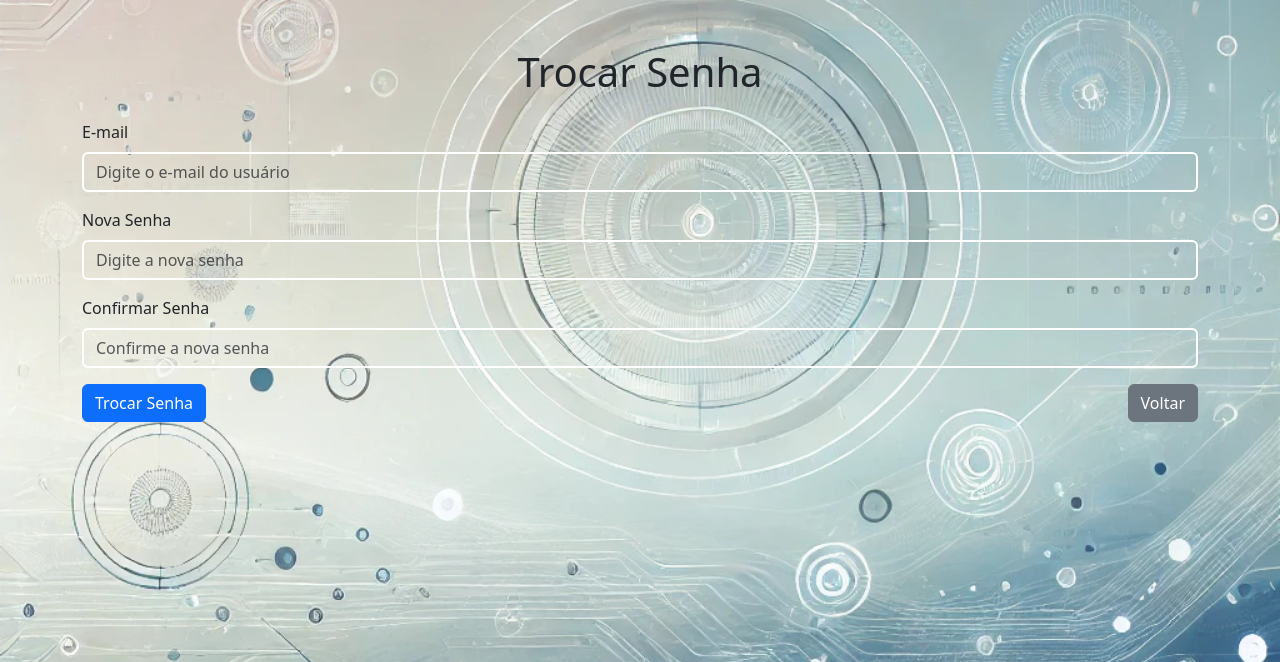
After one commit to PatoRoco38/syscall, a Django app: template core/templates/trocar_senha.html in a window 1280 px wide. The commit adds this page. Shown: the top 662 px of the page. Run offline with Django 5.2, Linux system fonts and the light colour scheme; the template is opened without the code that fills it, so the values that code supplies are empty.

Commit message:
Finalizado a criação da página de troca de senha

```diff
--- a/core/templates/index.html
+++ b/core/templates/index.html
@@ -22,7 +22,7 @@
     <div class="index-buttons">
         <a href="{% url 'abrir_chamado' %}" class="btn">Abrir Chamado</a>
         {# <a href="{% url 'relatorio' %}" class="btn">Relatório</a> #}
-        {# <a href="{% url 'trocar_senha' %}" class="btn">Trocar Senha</a> #}
+        <a href="{% url 'trocar_senha' %}" class="btn">Trocar Senha</a>
         <a href="{% url 'cadastro' %}" class="btn">Cadastre-se</a>
         <a href="{% url 'logout' %}" class="btn">Logout</a>
     </div>
--- /dev/null
+++ b/core/templates/trocar_senha.html
@@ -0,0 +1,44 @@
+{% load static %}
+<!DOCTYPE html>
+<html lang="pt-br">
+<head>
+    <meta charset="UTF-8">
+    <meta name="viewport" content="width=device-width, initial-scale=1.0">
+    <title>Trocar Senha</title>
+    <link rel="stylesheet" href="https://cdn.jsdelivr.net/npm/bootstrap@5.3.0/dist/css/bootstrap.min.css">
+    <link rel="stylesheet" href="{% static 'css/styles.css' %}">
+</head>
+<body>
+    <div class="container mt-5">
+        <h1 class="text-center mb-4">Trocar Senha</h1>
+        <form method="POST">
+            {% csrf_token %}
+            <div class="mb-3">
+                <label for="email" class="form-label">E-mail</label>
+                <input type="email" class="form-control" id="email" name="email" placeholder="Digite o e-mail do usuário" required>
+            </div>
+            <div class="mb-3">
+                <label for="senha" class="form-label">Nova Senha</label>
+                <input type="password" class="form-control" id="senha" name="senha" placeholder="Digite a nova senha" required>
+            </div>
+            <div class="mb-3">
+                <label for="confirmar_senha" class="form-label">Confirmar Senha</label>
+                <input type="password" class="form-control" id="confirmar_senha" name="confirmar_senha" placeholder="Confirme a nova senha" required>
+            </div>
+            <div class="d-flex justify-content-between">
+                <button type="submit" class="btn btn-primary">Trocar Senha</button>
+                <a href="{% url 'index' %}" class="btn btn-secondary">Voltar</a>
+            </div>
+        </form>
+    </div>
+
+    {% if sucesso %}
+        <script>
+            window.onload = function(){
+                alert("Senha alterada com sucesso!");
+                window.location.href = "/";
+            }
+        </script>
+    {% endif %}
+</body>
+</html>
--- a/core/urls.py
+++ b/core/urls.py
@@ -1,6 +1,6 @@
 from django.urls import path
 
-from .views import index, abrir_chamado, login_view, relatorio, troca_senha, logout_view, cadastro
+from .views import index, abrir_chamado, login_view, relatorio, trocar_senha, logout_view, cadastro
 from . import views
 
 
@@ -9,7 +9,7 @@ urlpatterns = [
     path('index/', views.index, name='index'),
     path('abrir_chamado/', views.abrir_chamado, name='abrir_chamado'),
     path('relatorio/', views.relatorio, name='relatorio'),
-    path('troca_senha/', views.troca_senha, name='troca_senha'),
+    path('trocar_senha/', views.trocar_senha, name='trocar_senha'),
     path('logout/', views.logout_view, name='logout'),
     path('cadastro/', views.cadastro, name='cadastro'),
 
--- a/syscall/settings.py
+++ b/syscall/settings.py
@@ -128,7 +128,7 @@ STATIC_URL = 'static/' # Usado durante o desenvolvimento
 # https://docs.djangoproject.com/en/5.1/ref/settings/#default-auto-field
 
 DEFAULT_AUTO_FIELD = 'django.db.models.BigAutoField'
-LOGIN_URL = 'login_view'
+LOGIN_URL = 'login'
 
 # Configuração para autenticação
 AUTHENTICATION_BACKENDS = [
```
Also changed, not shown: core/views.py (+37 -4 lines).
